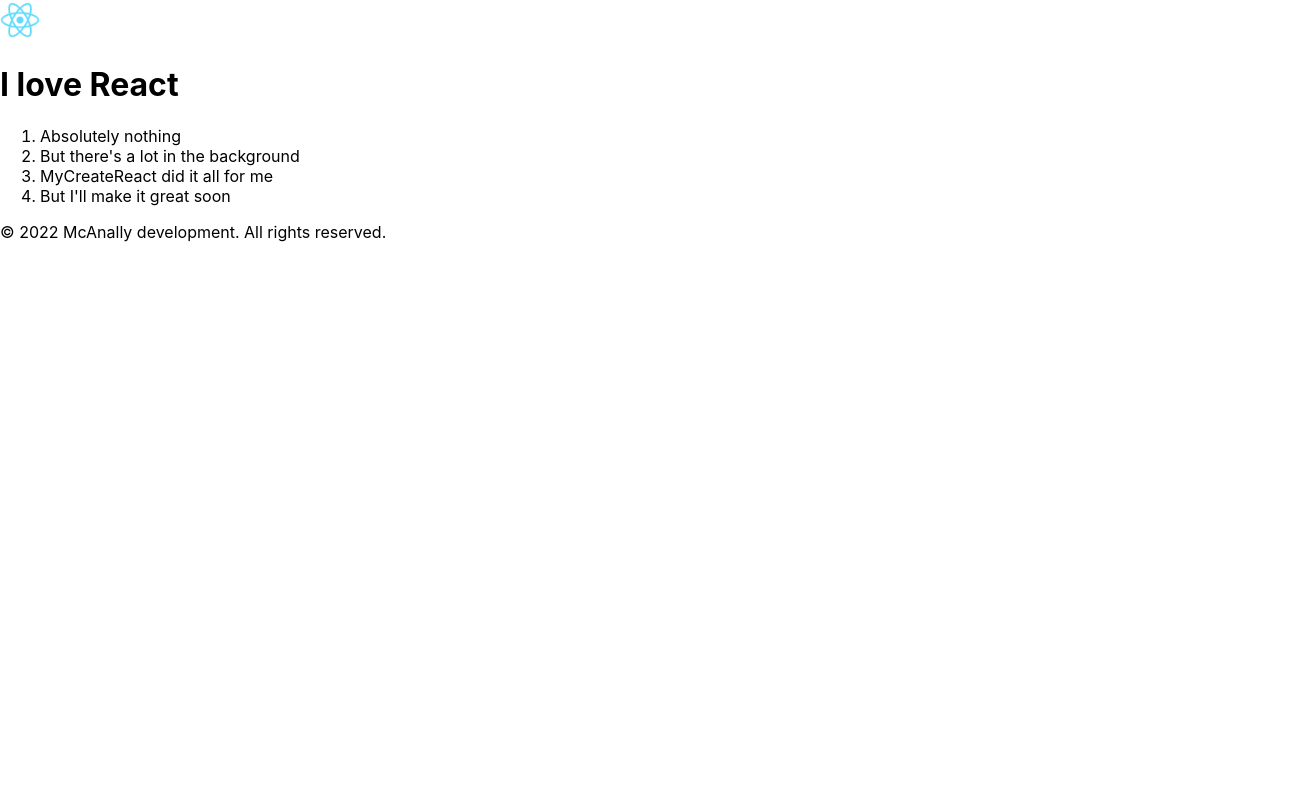
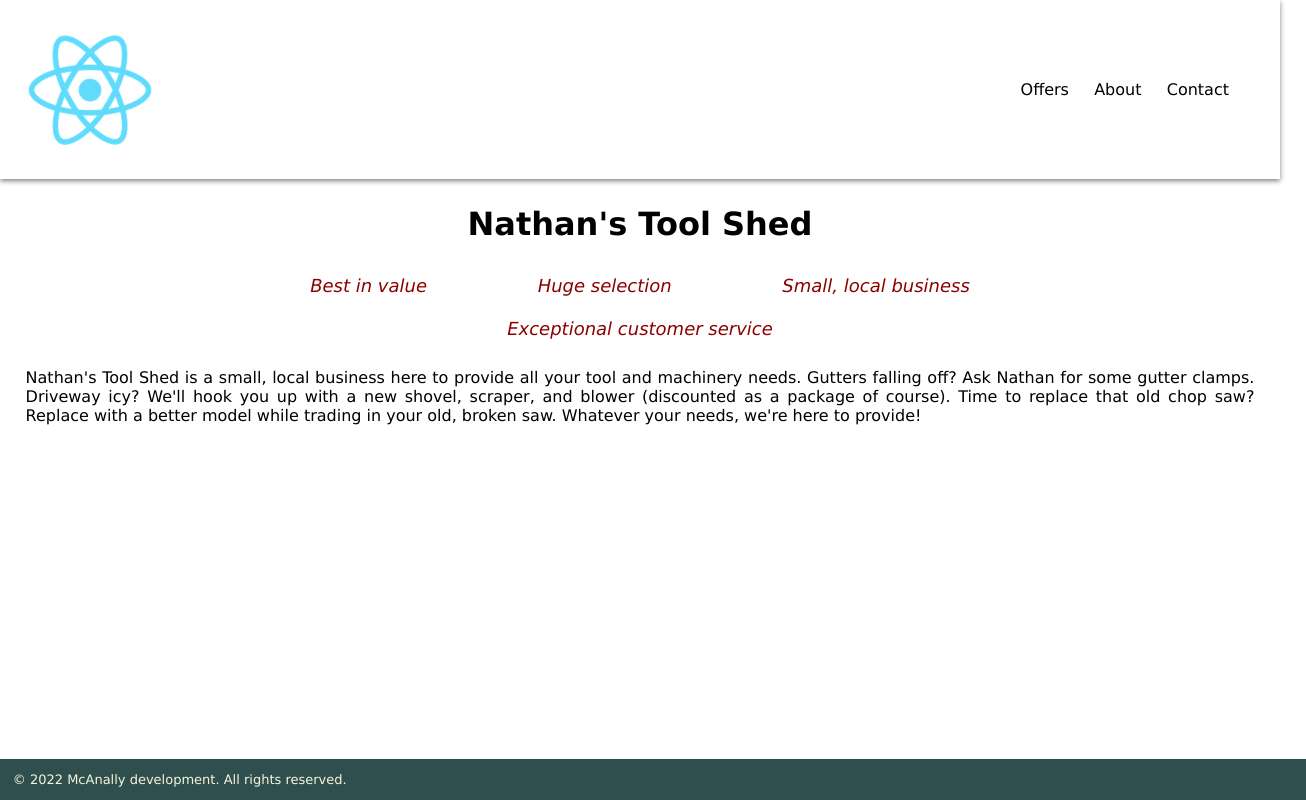
Before and after one commit to nmcanall/Full-Service-MyReactApp, a React (Create React App) app: page / in a window 1280 px wide. Shown: the whole page, 1306 px wide, since content can reach past the window. Built offline with nearby package versions, Linux system fonts and the light colour scheme.

Commit message:
basic styling

```diff
--- a/src/App.css
+++ b/src/App.css
@@ -1,4 +1,73 @@
-html, body {
+/* ----- Page setup ----- */
+
+.app {
   margin: 0;
   padding: 0;
+  font-family: Verdana, Geneva, Tahoma, sans-serif;
 }
+
+/* ----- Header ----- */
+
+.my-nav-bar {
+  display: flex;
+  justify-content: space-between;
+  align-items: center;
+  box-shadow: 0px 2px 5px gray;
+}
+
+.logo {
+  width: 10%;
+  padding: 2%;
+}
+
+.nav-items {
+  display: flex;
+  justify-content: flex-end;
+  list-style: none;
+  padding-inline: 3%;
+}
+
+.nav-items > li {
+  padding-inline: 8%;
+}
+
+/* ----- Body ----- */
+
+.body {
+  margin: 2%;
+}
+
+.body > h1 {
+  text-align: center;
+}
+
+.who-we-are {
+  display: flex;
+  flex-wrap: wrap;
+  justify-content: center;
+  list-style: none;
+  padding-inline: 5%;
+  font-style: italic;
+  font-size: large;
+  color: darkred
+}
+
+.who-we-are > li {
+  padding: 1% 5%;
+}
+
+.what-we-do {
+  text-align: justify;
+}
+
+/* ----- Footer ----- */
+
+footer {
+  position: absolute;
+  bottom: 0;
+  width: 100%;
+  padding: 1%;
+  font-size: small;
+  color: beige;
+  background-color: darkslategray;
+}
--- a/src/App.js
+++ b/src/App.js
@@ -2,18 +2,20 @@
 
 function App() {
   return (
-    <div className="App">
+    <div className="app">
+      <Header/>
       <MainContent/>
+      <Footer/>
     </div>
   );
 }
 
 function MainContent() {
   return (
-    <div>
-      <Header/>
-      <PageBody/>
-      <Footer/>
+    <div className='body'>
+      <h1>Nathan's Tool Shed</h1>
+      <MyList/>
+      <p className='what-we-do'>Nathan's Tool Shed is a small, local business here to provide all your tool and machinery needs.  Gutters falling off? Ask Nathan for some gutter clamps.  Driveway icy? We'll hook you up with a new shovel, scraper, and blower (discounted as a package of course).  Time to replace that old chop saw? Replace with a better model while trading in your old, broken saw.  Whatever your needs, we're here to provide!</p>
     </div>
   )
 }
@@ -21,18 +23,14 @@
 function Header() {
   return (
     <header>
-      <nav>
-        <img src={require("./logo192.png")} width="40px" alt="default React logo"/>
+      <nav className='my-nav-bar'>
+        <img src={require("./logo192.png")} className='logo' alt="default React logo"/>
+        <ul className='nav-items'>
+          <li>Offers</li>
+          <li>About</li>
+          <li>Contact</li>
+        </ul>
       </nav>
-    </header>
-  )
-}
-
-function PageBody() {
-  return (
-    <header>
-      <h1>I love React</h1>
-      <MyList/>
     </header>
   )
 }
@@ -47,11 +45,11 @@
 
 function MyList() {
   return (
-    <ol>
-      <li>Absolutely nothing</li>
-      <li>But there's a lot in the background</li>
-      <li>MyCreateReact did it all for me</li>
-      <li>But I'll make it great soon</li>
+    <ol className='who-we-are'>
+      <li>Best in value</li>
+      <li>Huge selection</li>
+      <li>Small, local business</li>
+      <li>Exceptional customer service</li>
     </ol>
   )
 }
```
